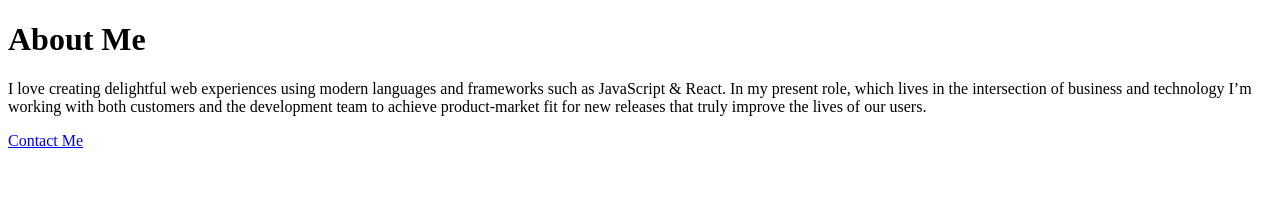
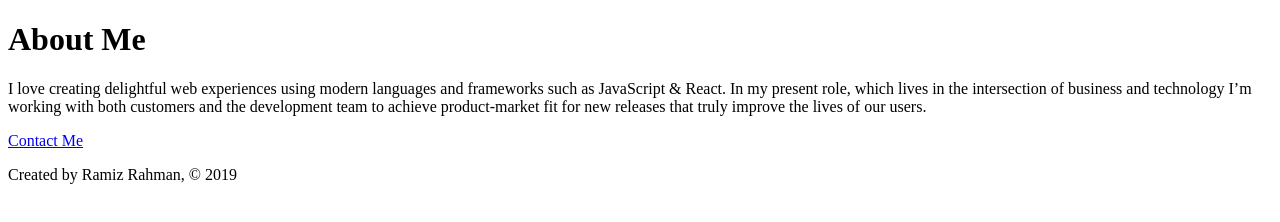
Before and after one commit to ramiz-rahman/personal-blog-gatsby, a Gatsby site: page /about in a window 1280 px wide. Built offline with nearby package versions, Linux system fonts and the light colour scheme; Gatsby itself is replaced by a stand-in of ours.

Commit message:
feat: create footer component

```diff
--- /dev/null
+++ b/src/components/footer.js
@@ -0,0 +1,11 @@
+import React from "react"
+
+const Footer = () => {
+  return (
+    <footer>
+      <p>Created by Ramiz Rahman, © 2019</p>
+    </footer>
+  )
+}
+
+export default Footer
--- a/src/pages/about.js
+++ b/src/pages/about.js
@@ -1,5 +1,6 @@
 import React from "react"
 import { Link } from "gatsby"
+import Footer from "../components/footer"
 
 const AboutPage = () => {
   return (
@@ -15,6 +16,7 @@
       <p>
         <Link to="/contact">Contact Me</Link>
       </p>
+      <Footer />
     </div>
   )
 }
```
